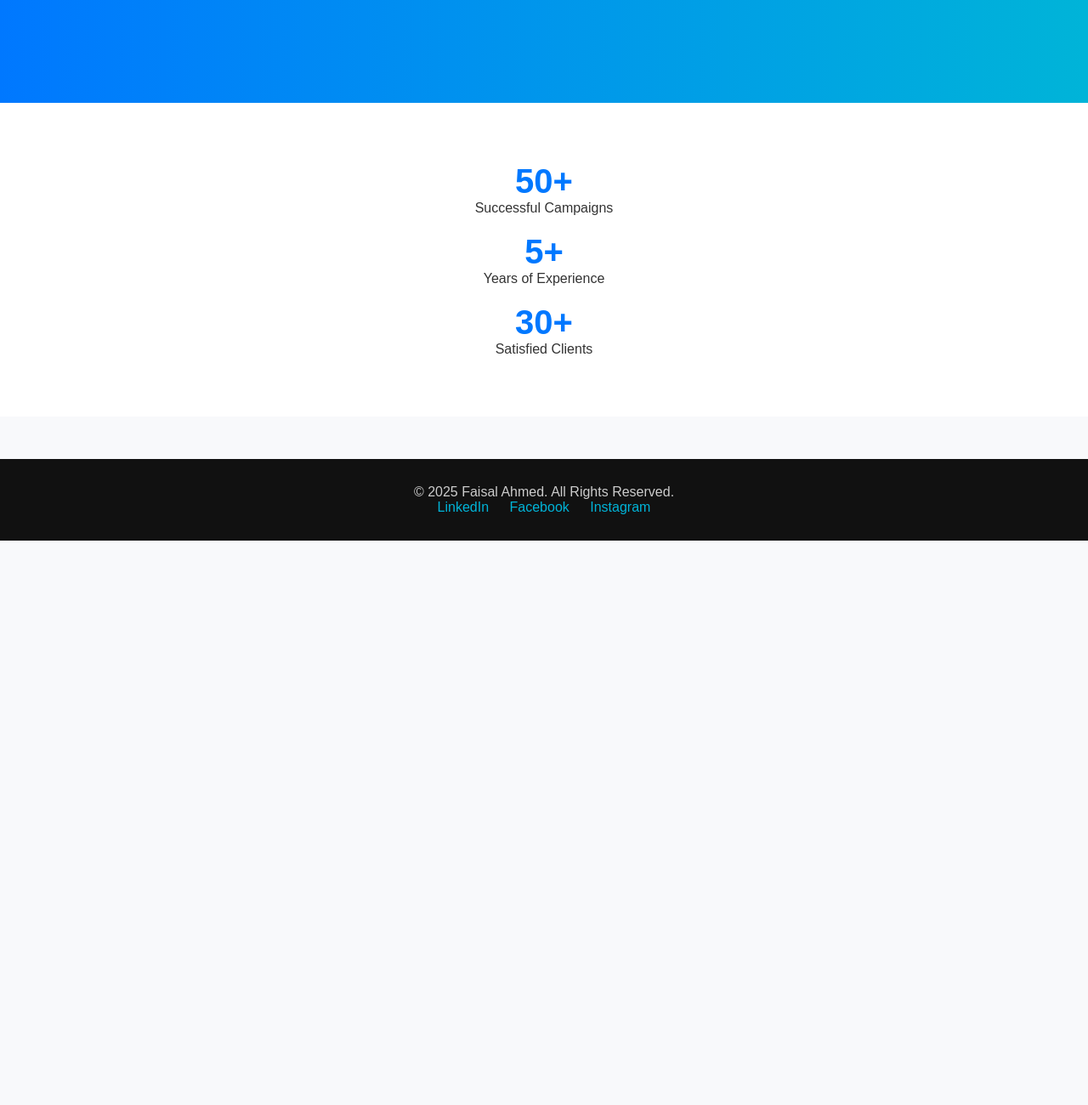
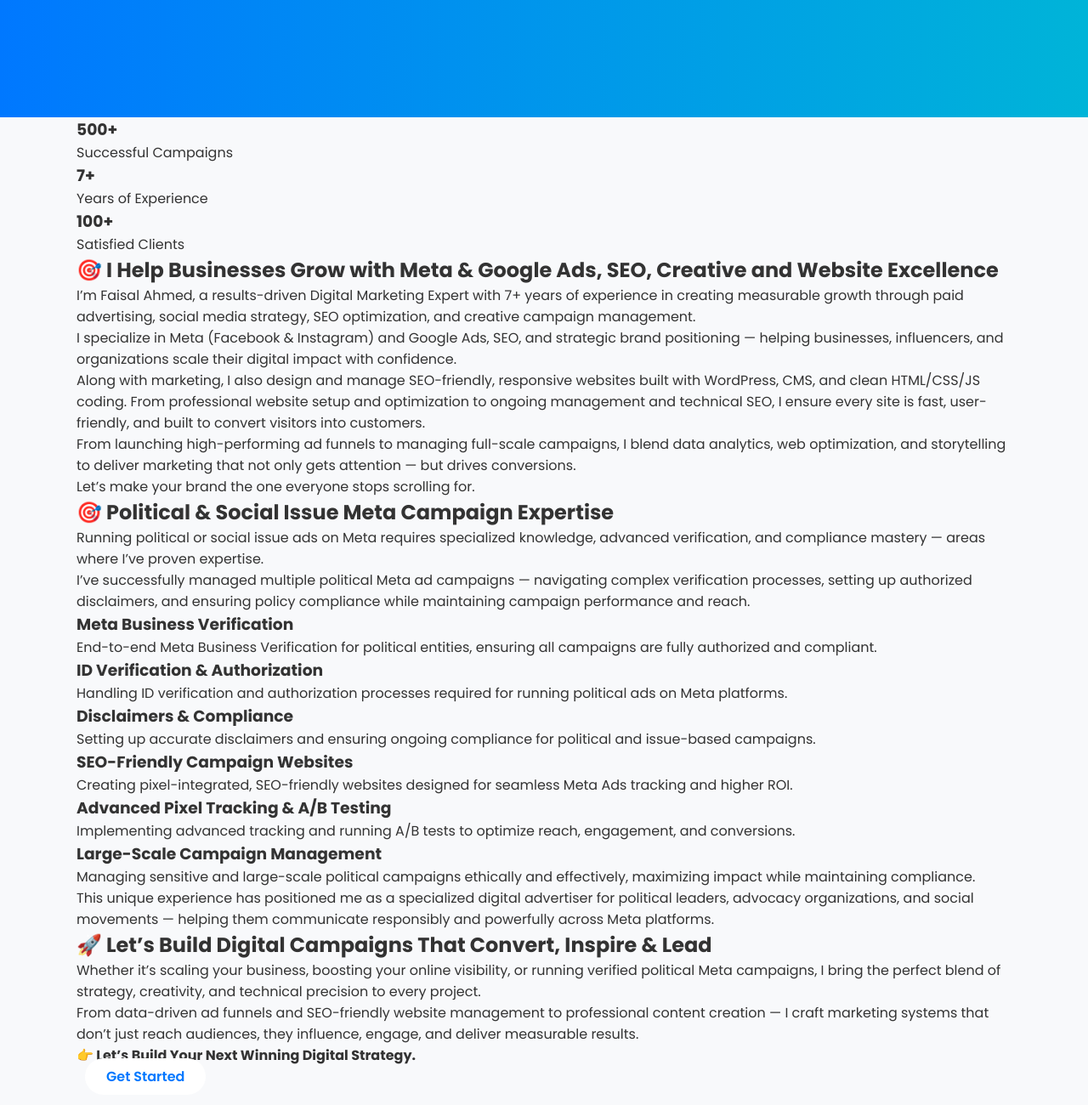
Before and after one commit to FaisalProdhan007/My-New-Portfolio, a plain HTML site: page index.html in a window 1280 px wide. Shown: the part 680-1980 px from the top of the page at 85% size. Before the commit the page ends 1316 px from the top, so only its background shows below. Drawn offline with Linux system fonts and the light colour scheme.

Commit message:
Update index.html - 3

```diff
--- a/index.html
+++ b/index.html
@@ -5,14 +5,15 @@
   <meta name="viewport" content="width=device-width, initial-scale=1.0" />
   <title>Faisal Ahmed | Digital Marketing Expert</title>
   <link rel="stylesheet" href="css/style.css" />
+  <link href="https://fonts.googleapis.com/css2?family=Poppins:wght@400;500;600;700&display=swap" rel="stylesheet">
 </head>
 <body>
   <!-- Header -->
-  <header>
-    <div class="container">
+  <header class="header">
+    <div class="container nav-container">
       <h1 class="logo">Faisal<span>Ahmed</span></h1>
-      <nav>
-        <ul>
+      <nav class="nav">
+        <ul class="nav-links">
           <li><a href="index.html" class="active">Home</a></li>
           <li><a href="about.html">About</a></li>
           <li><a href="services.html">Services</a></li>
@@ -30,41 +31,119 @@
       <div class="hero-text">
         <h2>Hi, I'm <span>Faisal Ahmed</span></h2>
         <h3>Digital Marketing Expert</h3>
-      <p>5+ years of experience driving results through data-driven marketing, SEO, paid campaigns, and creative strategy.</p>
+        <p>🎯 I Help Businesses Grow with Meta & Google Ads, SEO, Creative and Website Excellence</p>
         <div class="cta-buttons">
           <a href="contact.html" class="btn">Hire Me</a>
           <a href="portfolio.html" class="btn btn-outline">View Portfolio</a>
         </div>
       </div>
-
       <div class="hero-image">
         <img src="assets/images/profile/faisal-profile.jpg" alt="Faisal Ahmed">
       </div>
     </div>
   </section>
 
-
-  <!-- Highlights -->
-  <section class="highlights">
-    <div class="container">
-      <div class="highlight-box">
-        <h4>50+</h4>
+  <!-- Stats Highlights -->
+  <section class="stats">
+    <div class="container stats-container">
+      <div class="stat">
+        <h3>500+</h3>
         <p>Successful Campaigns</p>
       </div>
-      <div class="highlight-box">
-        <h4>5+</h4>
+      <div class="stat">
+        <h3>7+</h3>
         <p>Years of Experience</p>
       </div>
-      <div class="highlight-box">
-        <h4>30+</h4>
+      <div class="stat">
+        <h3>100+</h3>
         <p>Satisfied Clients</p>
       </div>
     </div>
   </section>
 
+  <!-- Expertise Section -->
+  <section class="expertise section">
+    <div class="container">
+      <h2 class="section-title">🎯 I Help Businesses Grow with Meta & Google Ads, SEO, Creative and Website Excellence</h2>
+      <p class="section-text">
+        I’m Faisal Ahmed, a results-driven Digital Marketing Expert with 7+ years of experience in creating measurable growth through paid advertising, social media strategy, SEO optimization, and creative campaign management.
+      </p>
+      <p class="section-text">
+        I specialize in Meta (Facebook & Instagram) and Google Ads, SEO, and strategic brand positioning — helping businesses, influencers, and organizations scale their digital impact with confidence.
+      </p>
+      <p class="section-text">
+        Along with marketing, I also design and manage SEO-friendly, responsive websites built with WordPress, CMS, and clean HTML/CSS/JS coding. From professional website setup and optimization to ongoing management and technical SEO, I ensure every site is fast, user-friendly, and built to convert visitors into customers.
+      </p>
+      <p class="section-text">
+        From launching high-performing ad funnels to managing full-scale campaigns, I blend data analytics, web optimization, and storytelling to deliver marketing that not only gets attention — but drives conversions.
+      </p>
+      <blockquote>Let’s make your brand the one everyone stops scrolling for.</blockquote>
+    </div>
+  </section>
+
+  <!-- Special Expertise: Political Campaigns -->
+<section class="special-expertise section alt-bg">
+  <div class="container">
+    <h2 class="section-title">🎯 Political & Social Issue Meta Campaign Expertise</h2>
+    <p class="section-intro">
+      Running political or social issue ads on Meta requires specialized knowledge, advanced verification, and compliance mastery — areas where I’ve proven expertise.
+    </p>
+
+    <p class="section-text">
+      I’ve successfully managed multiple political Meta ad campaigns — navigating complex verification processes, setting up authorized disclaimers, and ensuring policy compliance while maintaining campaign performance and reach.
+    </p>
+
+    <div class="expertise-cards">
+      <div class="card">
+        <h3>Meta Business Verification</h3>
+        <p>End-to-end Meta Business Verification for political entities, ensuring all campaigns are fully authorized and compliant.</p>
+      </div>
+      <div class="card">
+        <h3>ID Verification & Authorization</h3>
+        <p>Handling ID verification and authorization processes required for running political ads on Meta platforms.</p>
+      </div>
+      <div class="card">
+        <h3>Disclaimers & Compliance</h3>
+        <p>Setting up accurate disclaimers and ensuring ongoing compliance for political and issue-based campaigns.</p>
+      </div>
+      <div class="card">
+        <h3>SEO-Friendly Campaign Websites</h3>
+        <p>Creating pixel-integrated, SEO-friendly websites designed for seamless Meta Ads tracking and higher ROI.</p>
+      </div>
+      <div class="card">
+        <h3>Advanced Pixel Tracking & A/B Testing</h3>
+        <p>Implementing advanced tracking and running A/B tests to optimize reach, engagement, and conversions.</p>
+      </div>
+      <div class="card">
+        <h3>Large-Scale Campaign Management</h3>
+        <p>Managing sensitive and large-scale political campaigns ethically and effectively, maximizing impact while maintaining compliance.</p>
+      </div>
+    </div>
+
+    <p class="section-text">
+      This unique experience has positioned me as a specialized digital advertiser for political leaders, advocacy organizations, and social movements — helping them communicate responsibly and powerfully across Meta platforms.
+    </p>
+  </div>
+</section>
+
+  <!-- CTA Section -->
+  <section class="cta section">
+    <div class="container text-center">
+      <h2 class="section-title">🚀 Let’s Build Digital Campaigns That Convert, Inspire & Lead</h2>
+      <p class="section-text">
+        Whether it’s scaling your business, boosting your online visibility, or running verified political Meta campaigns, I bring the perfect blend of strategy, creativity, and technical precision to every project.
+      </p>
+      <p class="section-text">
+        From data-driven ad funnels and SEO-friendly website management to professional content creation — I craft marketing systems that don’t just reach audiences, they influence, engage, and deliver measurable results.
+      </p>
+      <h4 class="cta-line">👉 Let’s Build Your Next Winning Digital Strategy.</h4>
+      <a href="contact.html" class="btn btn-primary">Get Started</a>
+    </div>
+  </section>
+
   <!-- Footer -->
-  <footer>
-    <div class="container">
+  <footer class="footer">
+    <div class="container footer-container">
       <p>© 2025 Faisal Ahmed. All Rights Reserved.</p>
       <div class="social-links">
         <a href="#">LinkedIn</a>
```
Lines whose indentation alone changed are shown as unchanged.
